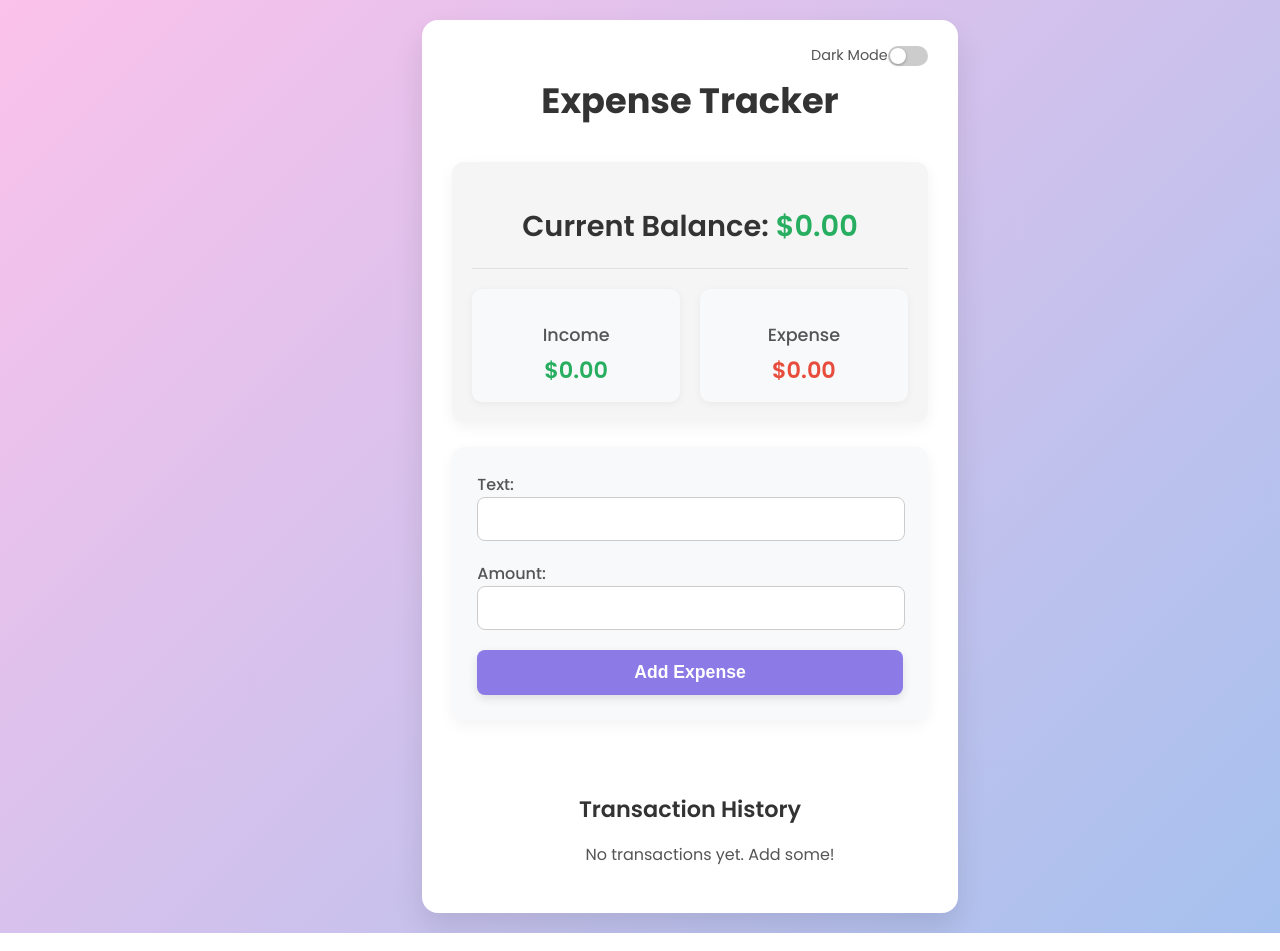
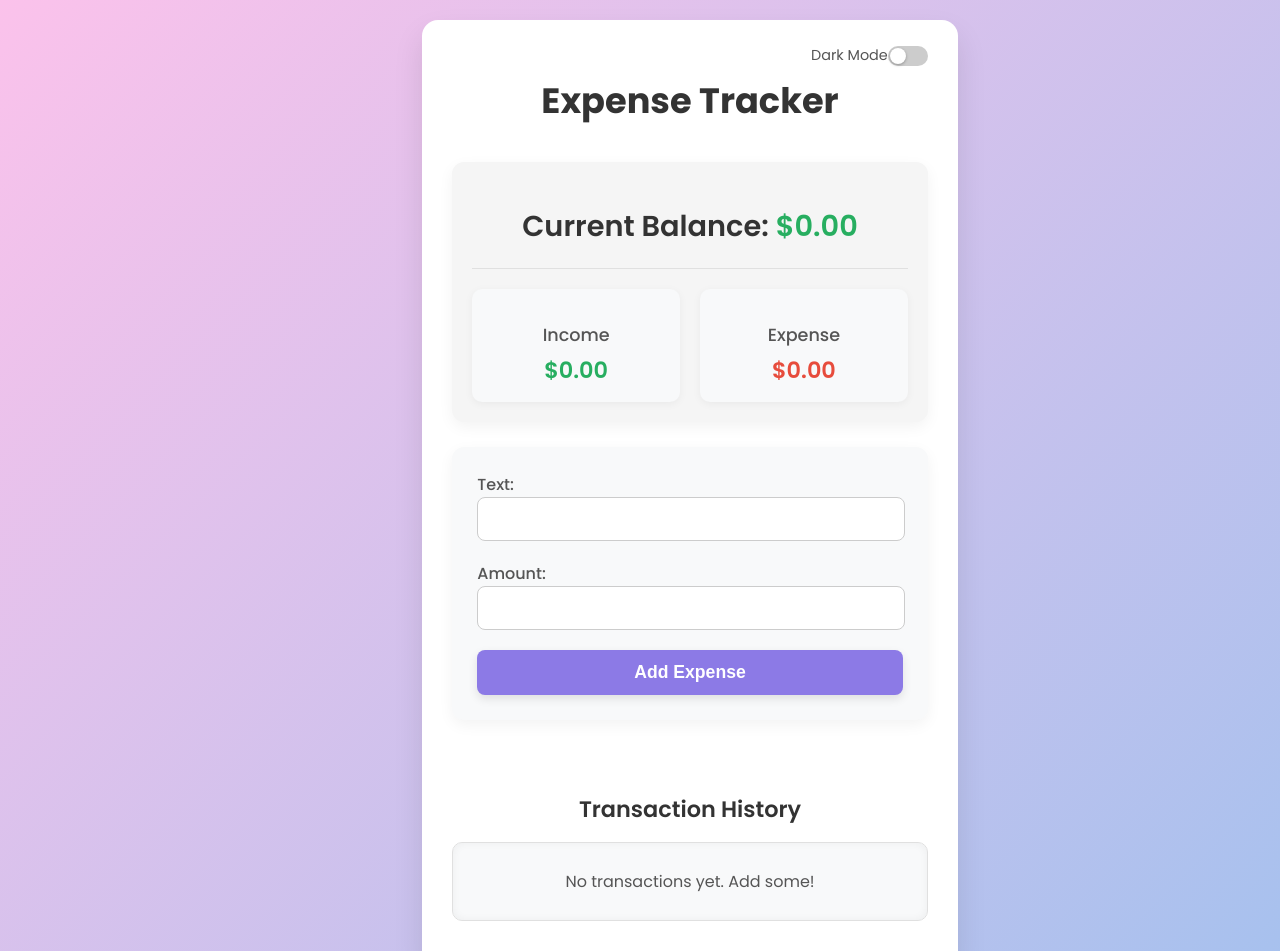
Before and after one commit to enoch2-hub/Expense_tracker, a React (Create React App) app: page / in a window 1280 px wide. Shown: the top 951 px of the page. Built offline with nearby package versions, Linux system fonts and the light colour scheme.

Commit message:
update ExpenseList

```diff
--- a/src/components/ExpenseList.jsx
+++ b/src/components/ExpenseList.jsx
@@ -1,12 +1,16 @@
+// ExpenseList.js
+import React from 'react';
+import './ExpenseList.css';
 
 const ExpenseList = ({ expenses, deleteExpense }) => {
   return (
+    <div className="ExpenseList">
+
     <ul>
       {expenses.map((expense) => (
         <li key={expense.id} className={expense.amount > 0 ? 'income' : 'expense'}>
           <span>{expense.text}</span>
-          <span>${expense.amount.toFixed(2)}</span>
-          {/* Format to 2 decimal places */}
+          <span>${expense.amount.toFixed(2)}</span> {/* Format to 2 decimal places */}
           <button onClick={() => deleteExpense(expense.id)}>x</button>
         </li>
       ))}
@@ -14,6 +18,7 @@ const ExpenseList = ({ expenses, deleteExpense }) => {
         <p style={{ textAlign: 'center', color: 'var(--text-secondary)' }}>No transactions yet. Add some!</p>
       )}
     </ul>
+      </div>
   );
 };
 
```
